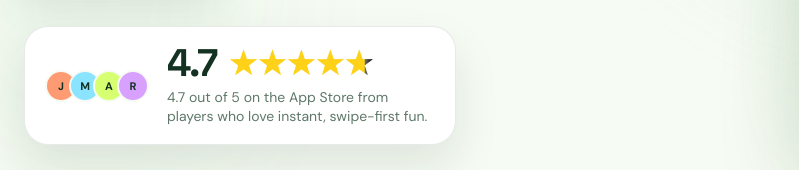
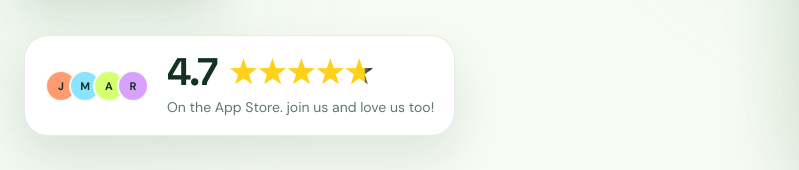
Before and after one commit to RoiGerber/PlaygroundSite, a website: page index.html in a window 1280 px wide. Shown: the part 637-807 px from the top of the page, 0-799 px from the left. Drawn offline with Linux system fonts and the light colour scheme.

Commit message:
change text below the rating

```diff
--- a/index.html
+++ b/index.html
@@ -137,7 +137,7 @@
                   alt=""
                 />
               </div>
-              <span>4.7 out of 5 on the App Store from players who love instant, swipe-first fun.</span>
+              <span>On the App Store. join us and love us too!</span>
             </div>
           </div>
         </div>
```
